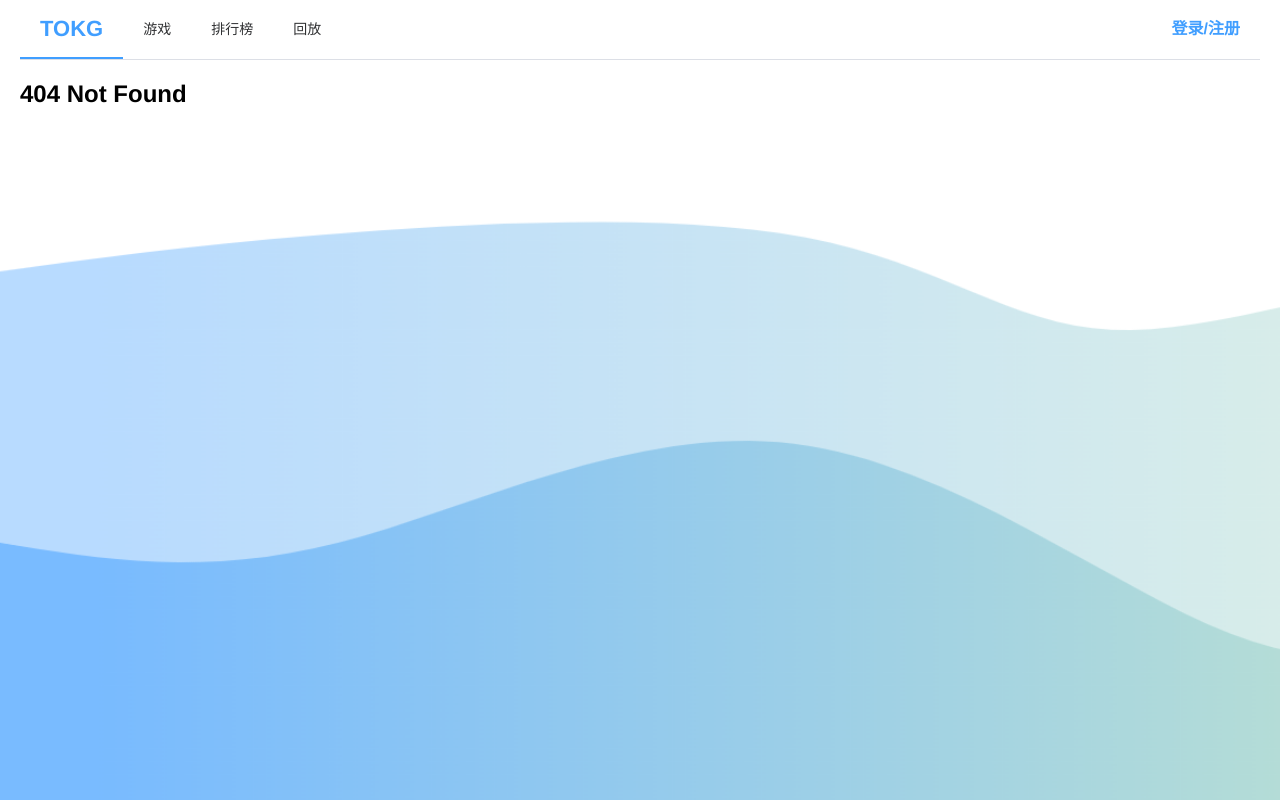
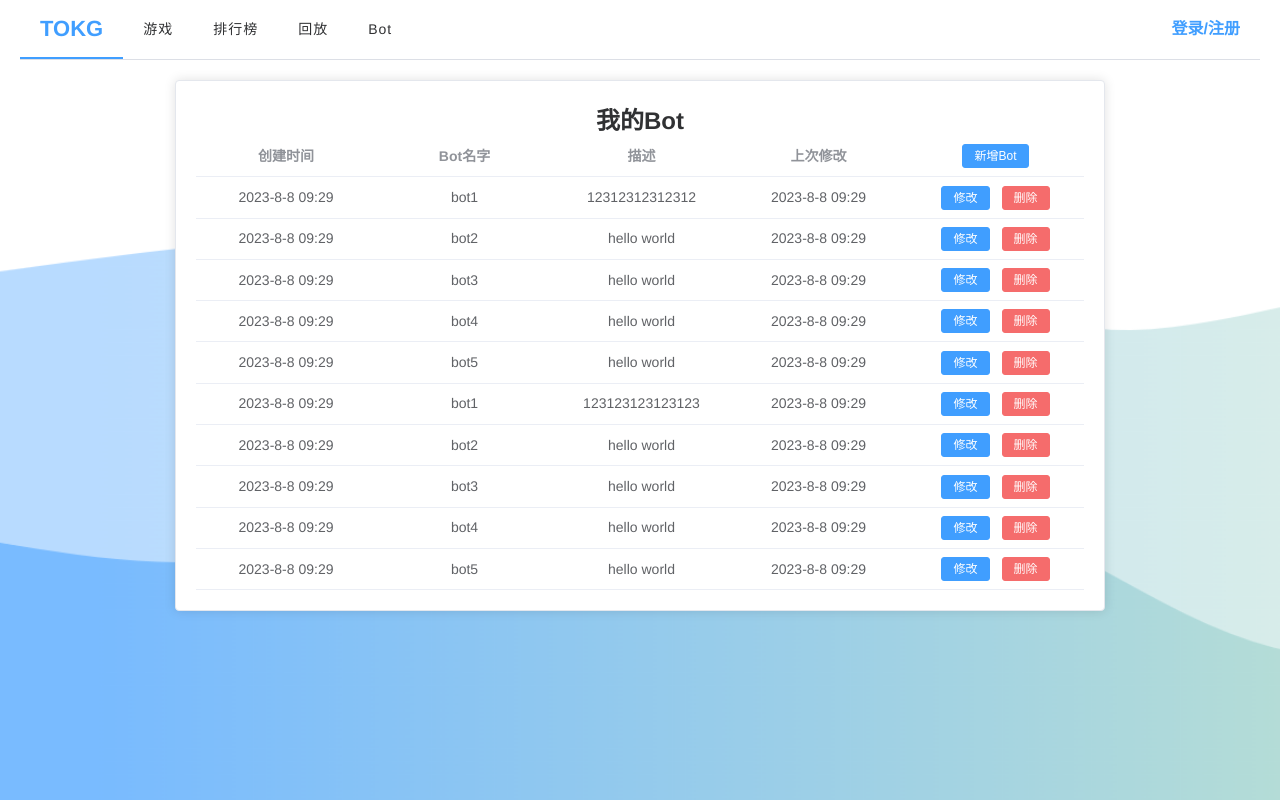
Before and after one commit to JmZeroQAQ/The-king-of-gomoku, a Vue app in the folder web/: page /bot in a window 1280 px wide. Before the commit this address led to /404/. Built offline with nearby package versions, Linux system fonts and the light colour scheme.

Commit message:
修改bot系统执行和返回接口的权限 实现简易bot添加页面

```diff
--- a/web/src/components/NavBar.vue
+++ b/web/src/components/NavBar.vue
@@ -11,6 +11,7 @@
       <el-menu-item index="/game/" class="nav-item">游戏</el-menu-item>
       <el-menu-item index="/ranklist/" class="nav-item">排行榜</el-menu-item>
       <el-menu-item index="/record/" class="nav-item">回放</el-menu-item>
+      <el-menu-item index="/bot/" class="nav-item">Bot</el-menu-item>
       <div class="flex-grow" />
       <el-sub-menu v-if="isAuth"  index="1">
         <template #title>
@@ -56,6 +57,7 @@ const handleSelect = (key, keyPath) => {
 
 .nav-item {
   color: #303133;
+  letter-spacing: 1px;
 }
 
 .username {
--- a/web/src/components/RecordList.vue
+++ b/web/src/components/RecordList.vue
@@ -30,7 +30,7 @@ const filterTableData = computed(() =>
   tableData.filter(
     (data) =>
       !search.value ||
-      data.name.toLowerCase().includes(search.value.toLowerCase())
+      data.nameA.toLowerCase().includes(search.value.toLowerCase())
   )
 );
 const handleEdit = (index, row) => {
--- a/web/src/main.js
+++ b/web/src/main.js
@@ -3,6 +3,7 @@ import '@/assets/reset.scss'
 import ElementPlus from 'element-plus'
 import * as ElementPlusIconsVue from '@element-plus/icons-vue'
 import 'element-plus/dist/index.css'
+
 import App from './App.vue'
 import router from './router/index'; //导入路由
 import { createPinia } from 'pinia'
--- a/web/src/router/index.js
+++ b/web/src/router/index.js
@@ -68,6 +68,18 @@ export const routes = [
     }],
   },
   {
+    path: "/bot/",
+    component: BaseLayout,
+    children: [{
+        path: "",
+        component: () => import('@/views/BotView.vue'),
+        meta: {
+          // 是否需要登录后才可以进入
+          isAuth: true,
+        }
+    }],
+  },
+  {
     path: "/login/",
     component: BaseLayout,
     children: [{
--- /dev/null
+++ b/web/src/views/BotView.vue
@@ -0,0 +1,154 @@
+<template>
+  <el-row justify="center">
+    <el-col :span="18">
+      <el-card>
+        <h1 style="text-align: center">我的Bot</h1>
+        <el-table
+          :data="botData"
+          style="width: 100%"
+          max-height="100vh - 180px"
+        >
+          <el-table-column align="center" label="创建时间" prop="createTime" />
+          <el-table-column align="center" label="Bot名字" prop="botName" />
+          <el-table-column align="center" label="描述" prop="botDescription" />
+          <el-table-column align="center" label="上次修改" prop="modifyTime" />
+          <el-table-column align="center" label="操作">
+            <template #header>
+              <el-button
+                type="primary"
+                size="small"
+                @click="createVisible = true"
+                >新增Bot</el-button
+              >
+            </template>
+            <template #default="scope">
+              <el-button type="primary" size="small">修改</el-button>
+              <el-button type="danger" size="small">删除</el-button>
+            </template>
+          </el-table-column>
+        </el-table>
+      </el-card>
+
+      <el-dialog v-model="createVisible" :show-close="false" width="70%">
+        <template #header="{ titleId, titleClass }">
+          <div class="my-header">
+            <h4 :id="titleId" :class="titleClass">创建Bot</h4>
+          </div>
+        </template>
+
+        <el-form :model="bot">
+          <el-form-item label="Bot名字">
+            <el-input
+              v-model="bot.name"
+              placeholder="请输入Bot名字"
+              maxlength="100"
+              clearable
+            />
+          </el-form-item>
+        </el-form>
+
+        <el-form-item label="Bot描述">
+          <el-input
+            v-model="bot.description"
+            placeholder="请输入Bot描述"
+            maxlength="100"
+            type="textarea"
+          />
+        </el-form-item>
+
+        <el-form-item label="Bot代码">
+          <el-input
+            v-model="bot.content"
+            placeholder="请输入Bot代码"
+            maxlength="100"
+            type="textarea"
+          />
+        </el-form-item>
+
+        <template #footer>
+          <span class="dialog-footer">
+            <el-button @click="createVisible = false">Cancel</el-button>
+            <el-button type="primary"> 提交 </el-button>
+          </span>
+        </template>
+      </el-dialog>
+    </el-col>
+  </el-row>
+</template>
+
+<script setup>
+import { ref, reactive } from "vue";
+
+const createVisible = ref(false);
+
+const bot = reactive({
+  name: "",
+  description: "",
+  content: "",
+});
+
+const botData = ref([
+  {
+    createTime: "2023-8-8 09:29",
+    botName: "bot1",
+    botDescription: "12312312312312",
+    modifyTime: "2023-8-8 09:29",
+  },
+  {
+    createTime: "2023-8-8 09:29",
+    botName: "bot2",
+    botDescription: "hello world",
+    modifyTime: "2023-8-8 09:29",
+  },
+  {
+    createTime: "2023-8-8 09:29",
+    botName: "bot3",
+    botDescription: "hello world",
+    modifyTime: "2023-8-8 09:29",
+  },
+  {
+    createTime: "2023-8-8 09:29",
+    botName: "bot4",
+    botDescription: "hello world",
+    modifyTime: "2023-8-8 09:29",
+  },
+  {
+    createTime: "2023-8-8 09:29",
+    botName: "bot5",
+    botDescription: "hello world",
+    modifyTime: "2023-8-8 09:29",
+  },
+  {
+    createTime: "2023-8-8 09:29",
+    botName: "bot1",
+    botDescription: "123123123123123",
+    modifyTime: "2023-8-8 09:29",
+  },
+  {
+    createTime: "2023-8-8 09:29",
+    botName: "bot2",
+    botDescription: "hello world",
+    modifyTime: "2023-8-8 09:29",
+  },
+  {
+    createTime: "2023-8-8 09:29",
+    botName: "bot3",
+    botDescription: "hello world",
+    modifyTime: "2023-8-8 09:29",
+  },
+  {
+    createTime: "2023-8-8 09:29",
+    botName: "bot4",
+    botDescription: "hello world",
+    modifyTime: "2023-8-8 09:29",
+  },
+  {
+    createTime: "2023-8-8 09:29",
+    botName: "bot5",
+    botDescription: "hello world",
+    modifyTime: "2023-8-8 09:29",
+  },
+]);
+</script>
+
+<style lang="scss" scoped></style>
```
Also changed, not shown: 2 other files (tests, documents, lock files or other folders).
